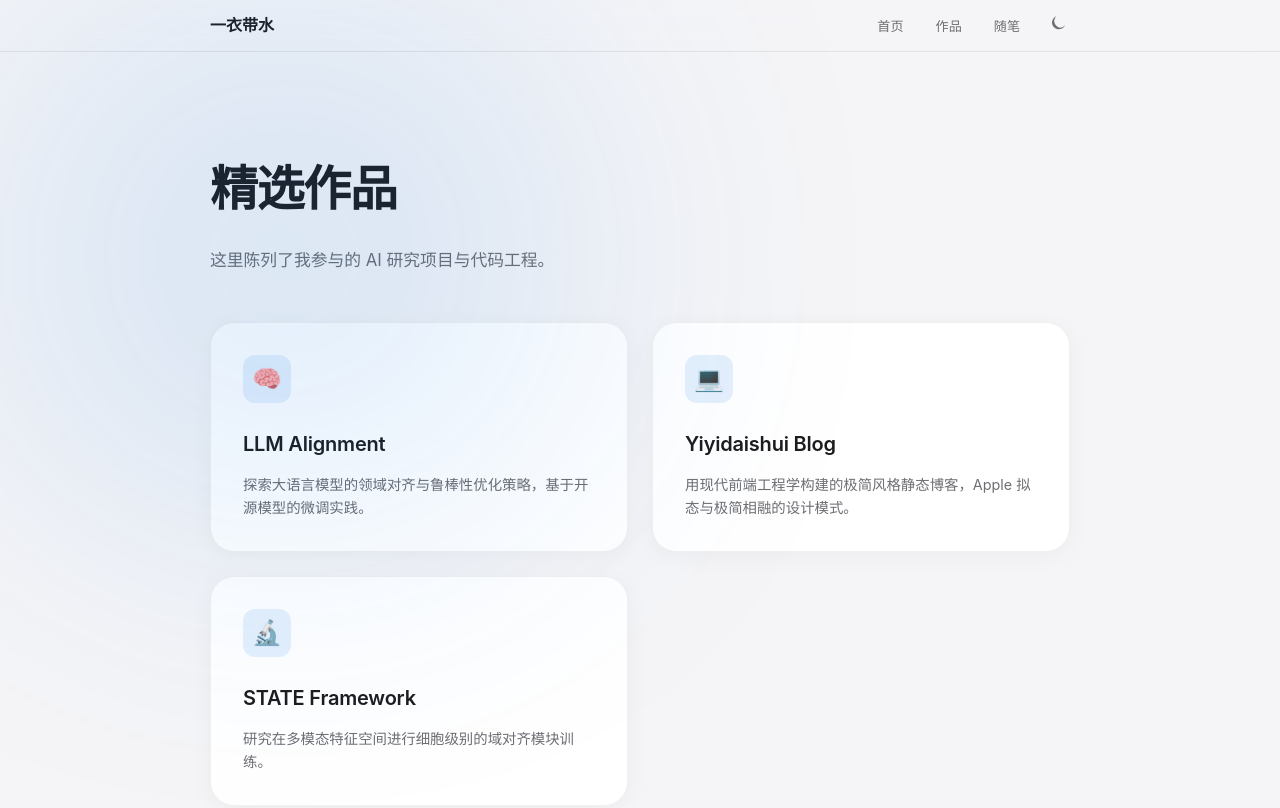
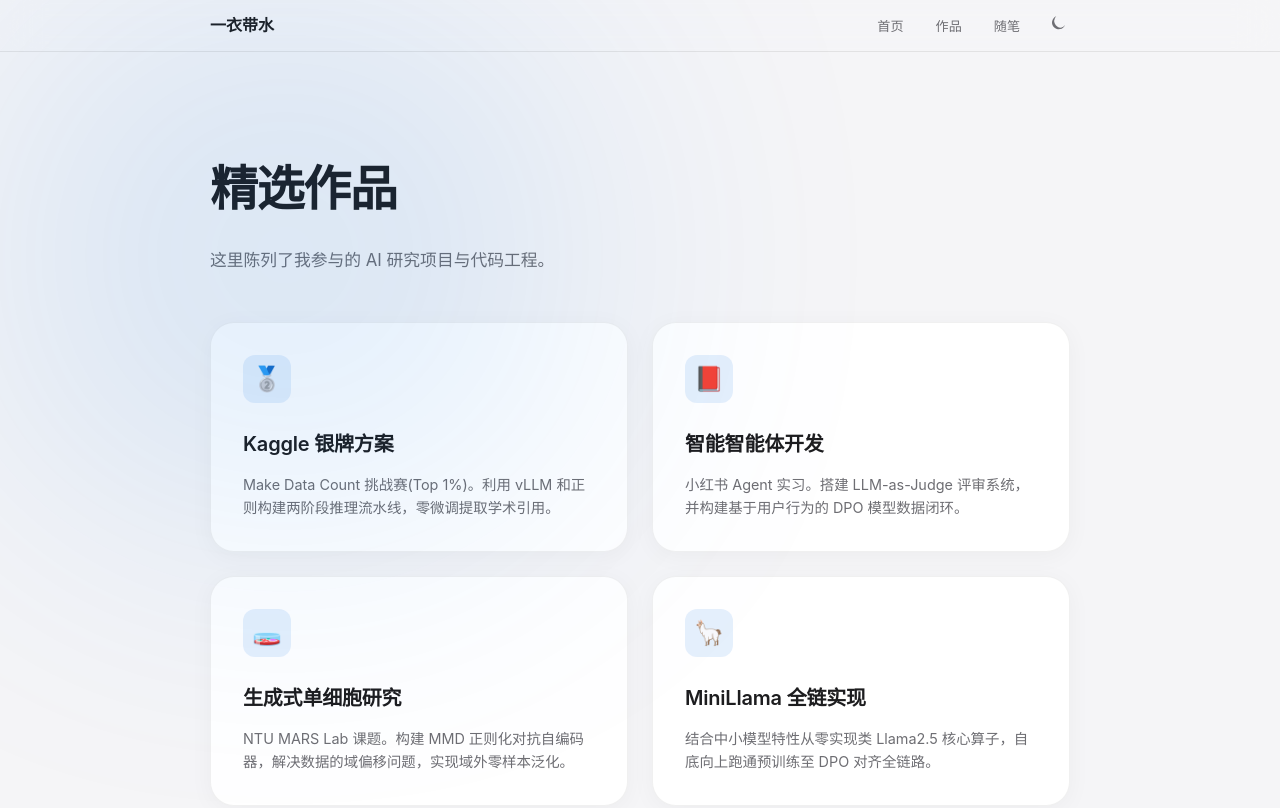
Before and after one commit to yiyidaishui7/yiyidaishui7.github.io, a Jekyll site: the page built from works.html, in a window 1280 px wide. Shown: the top 808 px of the page. Built offline with Jekyll 4.4.1, drawn with Linux system fonts in a browser that asks for light colours; nearby versions of some CDN libraries; some web fonts are replaced.

Commit message:
content: enrich site with actual CV information

```diff
--- a/works.html
+++ b/works.html
@@ -95,21 +95,27 @@ title: 作品集
 
     <div class="grid">
       <div class="card reveal" style="animation-delay: 200ms;">
-        <div class="card-icon">🧠</div>
-        <h2 class="card-title">LLM Alignment</h2>
-        <p class="card-text">探索大语言模型的领域对齐与鲁棒性优化策略，基于开源模型的微调实践。</p>
+        <div class="card-icon">🥈</div>
+        <h2 class="card-title">Kaggle 银牌方案</h2>
+        <p class="card-text">Make Data Count 挑战赛(Top 1%)。利用 vLLM 和正则构建两阶段推理流水线，零微调提取学术引用。</p>
       </div>
 
       <div class="card reveal" style="animation-delay: 300ms;">
-        <div class="card-icon">💻</div>
-        <h2 class="card-title">Yiyidaishui Blog</h2>
-        <p class="card-text">用现代前端工程学构建的极简风格静态博客，Apple 拟态与极简相融的设计模式。</p>
+        <div class="card-icon">📕</div>
+        <h2 class="card-title">智能智能体开发</h2>
+        <p class="card-text">小红书 Agent 实习。搭建 LLM-as-Judge 评审系统，并构建基于用户行为的 DPO 模型数据闭环。</p>
       </div>
 
       <div class="card reveal" style="animation-delay: 400ms;">
-        <div class="card-icon">🔬</div>
-        <h2 class="card-title">STATE Framework</h2>
-        <p class="card-text">研究在多模态特征空间进行细胞级别的域对齐模块训练。</p>
+        <div class="card-icon">🧫</div>
+        <h2 class="card-title">生成式单细胞研究</h2>
+        <p class="card-text">NTU MARS Lab 课题。构建 MMD 正则化对抗自编码器，解决数据的域偏移问题，实现域外零样本泛化。</p>
+      </div>
+
+      <div class="card reveal" style="animation-delay: 500ms;">
+        <div class="card-icon">🦙</div>
+        <h2 class="card-title">MiniLlama 全链实现</h2>
+        <p class="card-text">结合中小模型特性从零实现类 Llama2.5 核心算子，自底向上跑通预训练至 DPO 对齐全链路。</p>
       </div>
     </div>
   </div>
```
Also changed, not shown: index.html (+9 -8 lines), moments.html (+12 -4 lines).
